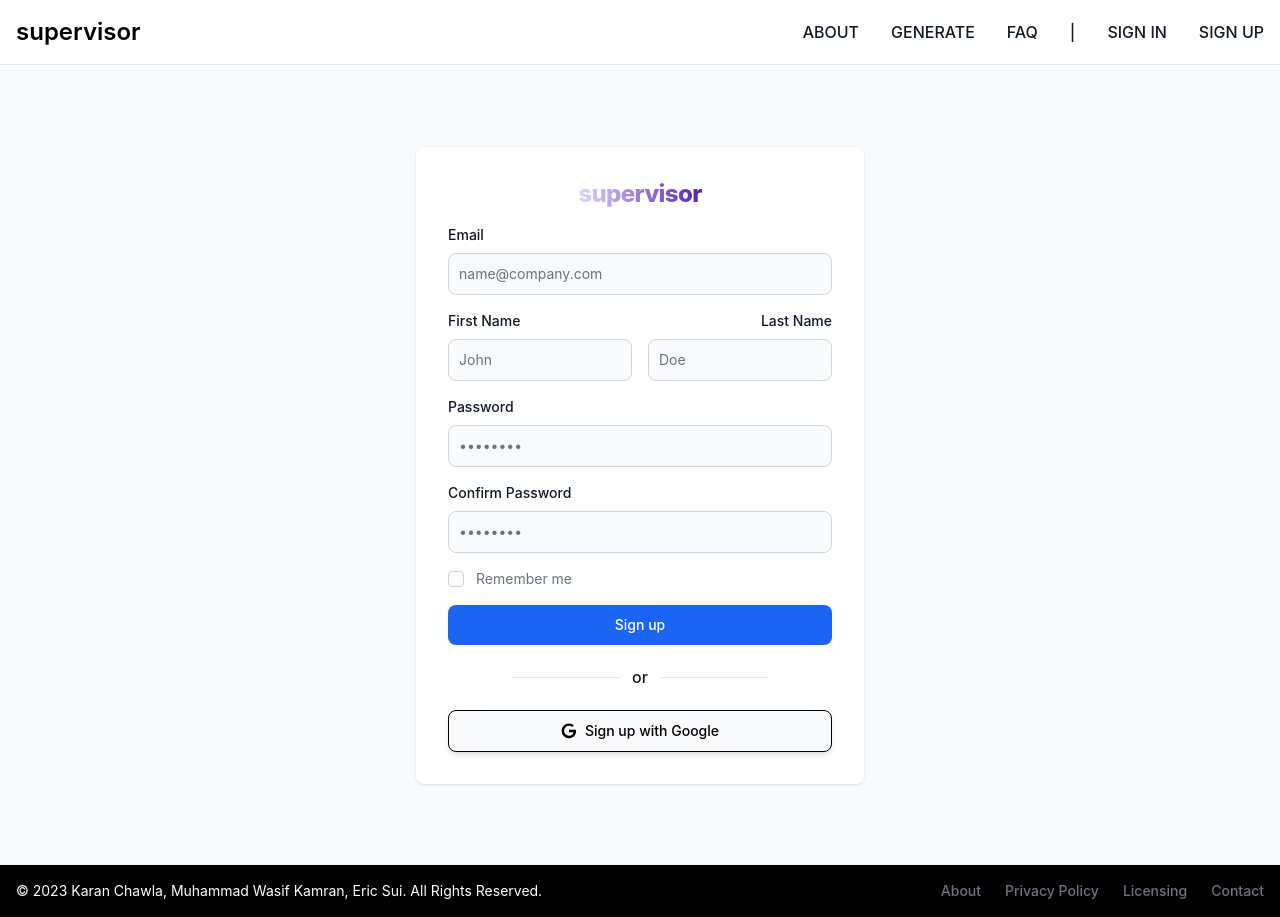
After one commit to muwasifk/supervision, a Django app: page /register/ in a window 1280 px wide. The commit adds this page. Run offline with Django 5.2, Linux system fonts and the light colour scheme; some libraries are stand-ins or nearby versions; some web fonts are replaced.

Commit message:
Rudimentary registration

```diff
--- a/core/views/__init__.py
+++ b/core/views/__init__.py
@@ -1 +1,2 @@
 from .generic import *
+from .authen import *
--- a/core/views/authen.py
+++ b/core/views/authen.py
@@ -0,0 +1,20 @@
+from django.shortcuts import render
+
+from django.views.generic import TemplateView, CreateView
+from django.contrib.auth.models import User
+
+class RegisterView(TemplateView):
+        template_name = "register.html"
+
+        def post(self, request):
+                data = request.POST.dict()
+
+                email = data.get("email")
+                fname = data.get("fname")
+                lname = data.get("lname")
+                password = data.get("password")
+                cpassword = data.get("cpassword")
+
+                user = User.objects.create_user(fname, email, password)
+
+                return render(request, self.template_name)
--- a/static/src/output.css
+++ b/static/src/output.css
@@ -896,8 +896,16 @@ input[type="range"]::-ms-fill-lower {
   position: static;
 }
 
+.absolute {
+  position: absolute;
+}
+
 .relative {
   position: relative;
+}
+
+.left-1\/2 {
+  left: 50%;
 }
 
 .z-40 {
@@ -962,6 +974,18 @@ input[type="range"]::-ms-fill-lower {
           margin-inline-end: 1rem;
 }
 
+.ml-2 {
+  margin-left: 0.5rem;
+}
+
+.ml-3 {
+  margin-left: 0.75rem;
+}
+
+.mr-2 {
+  margin-right: 0.5rem;
+}
+
 .mt-3 {
   margin-top: 0.75rem;
 }
@@ -1060,6 +1092,11 @@ input[type="range"]::-ms-fill-lower {
 
 .flex-grow {
   flex-grow: 1;
+}
+
+.-translate-x-1\/2 {
+  --tw-translate-x: -50%;
+  transform: translate(var(--tw-translate-x), var(--tw-translate-y)) rotate(var(--tw-rotate)) skewX(var(--tw-skew-x)) skewY(var(--tw-skew-y)) scaleX(var(--tw-scale-x)) scaleY(var(--tw-scale-y));
 }
 
 .rotate-180 {
@@ -1089,6 +1126,10 @@ input[type="range"]::-ms-fill-lower {
 
 .flex-wrap {
   flex-wrap: wrap;
+}
+
+.items-start {
+  align-items: flex-start;
 }
 
 .items-center {
@@ -1113,6 +1154,12 @@ input[type="range"]::-ms-fill-lower {
   margin-left: calc(0.75rem * calc(1 - var(--tw-space-x-reverse)));
 }
 
+.space-y-4 > :not([hidden]) ~ :not([hidden]) {
+  --tw-space-y-reverse: 0;
+  margin-top: calc(1rem * calc(1 - var(--tw-space-y-reverse)));
+  margin-bottom: calc(1rem * var(--tw-space-y-reverse));
+}
+
 .self-center {
   align-self: center;
 }
@@ -1205,16 +1252,21 @@ input[type="range"]::-ms-fill-lower {
   border-color: rgb(229 231 235 / var(--tw-border-opacity));
 }
 
+.border-gray-300 {
+  --tw-border-opacity: 1;
+  border-color: rgb(209 213 219 / var(--tw-border-opacity));
+}
+
+.border-gray-900 {
+  --tw-border-opacity: 1;
+  border-color: rgb(17 24 39 / var(--tw-border-opacity));
+}
+
 .border-white {
   --tw-border-opacity: 1;
   border-color: rgb(255 255 255 / var(--tw-border-opacity));
 }
 
-.border-gray-900 {
-  --tw-border-opacity: 1;
-  border-color: rgb(17 24 39 / var(--tw-border-opacity));
-}
-
 .bg-\[\#4285F4\] {
   --tw-bg-opacity: 1;
   background-color: rgb(66 133 244 / var(--tw-bg-opacity));
@@ -1223,6 +1275,11 @@ input[type="range"]::-ms-fill-lower {
 .bg-black {
   --tw-bg-opacity: 1;
   background-color: rgb(0 0 0 / var(--tw-bg-opacity));
+}
+
+.bg-blue-600 {
+  --tw-bg-opacity: 1;
+  background-color: rgb(28 100 242 / var(--tw-bg-opacity));
 }
 
 .bg-gray-200 {
@@ -1276,6 +1333,18 @@ input[type="range"]::-ms-fill-lower {
   --tw-gradient-stops: var(--tw-gradient-from), var(--tw-gradient-to);
 }
 
+.from-purple-300 {
+  --tw-gradient-from: #CABFFD var(--tw-gradient-from-position);
+  --tw-gradient-to: rgb(202 191 253 / 0) var(--tw-gradient-to-position);
+  --tw-gradient-stops: var(--tw-gradient-from), var(--tw-gradient-to);
+}
+
+.from-purple-200 {
+  --tw-gradient-from: #DCD7FE var(--tw-gradient-from-position);
+  --tw-gradient-to: rgb(220 215 254 / 0) var(--tw-gradient-to-position);
+  --tw-gradient-stops: var(--tw-gradient-from), var(--tw-gradient-to);
+}
+
 .to-blue-500 {
   --tw-gradient-to: #3F83F8 var(--tw-gradient-to-position);
 }
@@ -1286,6 +1355,10 @@ input[type="range"]::-ms-fill-lower {
 
 .to-purple-600 {
   --tw-gradient-to: #7E3AF2 var(--tw-gradient-to-position);
+}
+
+.to-purple-800 {
+  --tw-gradient-to: #5521B5 var(--tw-gradient-to-position);
 }
 
 .bg-clip-text {
@@ -1305,12 +1378,20 @@ input[type="range"]::-ms-fill-lower {
   padding: 0.5rem;
 }
 
+.p-2\.5 {
+  padding: 0.625rem;
+}
+
 .p-4 {
   padding: 1rem;
 }
 
 .p-5 {
   padding: 1.25rem;
+}
+
+.p-6 {
+  padding: 1.5rem;
 }
 
 .px-3 {
@@ -1328,6 +1409,11 @@ input[type="range"]::-ms-fill-lower {
   padding-right: 1.25rem;
 }
 
+.px-6 {
+  padding-left: 1.5rem;
+  padding-right: 1.5rem;
+}
+
 .py-16 {
   padding-top: 4rem;
   padding-bottom: 4rem;
@@ -1353,6 +1439,11 @@ input[type="range"]::-ms-fill-lower {
   padding-bottom: 1rem;
 }
 
+.py-8 {
+  padding-top: 2rem;
+  padding-bottom: 2rem;
+}
+
 .text-center {
   text-align: center;
 }
@@ -1387,6 +1478,10 @@ input[type="range"]::-ms-fill-lower {
   line-height: 1.75rem;
 }
 
+.font-bold {
+  font-weight: 700;
+}
+
 .font-extrabold {
   font-weight: 800;
 }
@@ -1421,6 +1516,10 @@ input[type="range"]::-ms-fill-lower {
 
 .leading-none {
   line-height: 1;
+}
+
+.leading-tight {
+  line-height: 1.25;
 }
 
 .tracking-tight {
@@ -1468,6 +1567,12 @@ input[type="range"]::-ms-fill-lower {
   box-shadow: var(--tw-ring-offset-shadow, 0 0 #0000), var(--tw-ring-shadow, 0 0 #0000), var(--tw-shadow);
 }
 
+.shadow-md {
+  --tw-shadow: 0 4px 6px -1px rgb(0 0 0 / 0.1), 0 2px 4px -2px rgb(0 0 0 / 0.1);
+  --tw-shadow-colored: 0 4px 6px -1px var(--tw-shadow-color), 0 2px 4px -2px var(--tw-shadow-color);
+  box-shadow: var(--tw-ring-offset-shadow, 0 0 #0000), var(--tw-ring-shadow, 0 0 #0000), var(--tw-shadow);
+}
+
 .transition-all {
   transition-property: all;
   transition-timing-function: cubic-bezier(0.4, 0, 0.2, 1);
@@ -1661,6 +1813,14 @@ input[type="range"]::-ms-fill-lower {
     margin-top: 0px;
   }
 
+  .sm\:max-w-md {
+    max-width: 28rem;
+  }
+
+  .sm\:p-8 {
+    padding: 2rem;
+  }
+
   .sm\:px-16 {
     padding-left: 4rem;
     padding-right: 4rem;
@@ -1678,6 +1838,11 @@ input[type="range"]::-ms-fill-lower {
   .sm\:text-3xl {
     font-size: 1.875rem;
     line-height: 2.25rem;
+  }
+
+  .sm\:text-sm {
+    font-size: 0.875rem;
+    line-height: 1.25rem;
   }
 }
 
@@ -1703,6 +1868,10 @@ input[type="range"]::-ms-fill-lower {
     display: none;
   }
 
+  .md\:h-screen {
+    height: 100vh;
+  }
+
   .md\:w-auto {
     width: auto;
   }
@@ -1725,6 +1894,12 @@ input[type="range"]::-ms-fill-lower {
     margin-left: calc(2rem * calc(1 - var(--tw-space-x-reverse)));
   }
 
+  .md\:space-y-6 > :not([hidden]) ~ :not([hidden]) {
+    --tw-space-y-reverse: 0;
+    margin-top: calc(1.5rem * calc(1 - var(--tw-space-y-reverse)));
+    margin-bottom: calc(1.5rem * var(--tw-space-y-reverse));
+  }
+
   .md\:border-0 {
     border-width: 0px;
   }
@@ -1746,6 +1921,11 @@ input[type="range"]::-ms-fill-lower {
   .md\:px-40 {
     padding-left: 10rem;
     padding-right: 10rem;
+  }
+
+  .md\:text-2xl {
+    font-size: 1.5rem;
+    line-height: 2rem;
   }
 
   .md\:text-3xl {
@@ -1803,6 +1983,11 @@ input[type="range"]::-ms-fill-lower {
     padding-right: 18rem;
   }
 
+  .lg\:py-0 {
+    padding-top: 0px;
+    padding-bottom: 0px;
+  }
+
   .lg\:text-4xl {
     font-size: 2.25rem;
     line-height: 2.5rem;
@@ -1829,6 +2014,12 @@ input[type="range"]::-ms-fill-lower {
   }
 }
 
+@media (min-width: 1280px) {
+  .xl\:p-0 {
+    padding: 0px;
+  }
+}
+
 .rtl\:space-x-reverse:where([dir="rtl"], [dir="rtl"] *) > :not([hidden]) ~ :not([hidden]) {
   --tw-space-x-reverse: 1;
 }
--- a/supervision/urls.py
+++ b/supervision/urls.py
@@ -23,4 +23,5 @@ urlpatterns = [
     path("", views.IndexView.as_view(), name="index"),
     path("about/", views.AboutView.as_view(), name="about"),
     path("faq/", views.FAQView.as_view(), name="faq"),
+    path("register/", views.RegisterView.as_view(), name="register")
 ]
--- /dev/null
+++ b/templates/register.html
@@ -0,0 +1,62 @@
+{% extends "_base.html" %}
+
+{% block content %}
+
+<section class="bg-gray-50 dark:bg-gray-900">
+        <div class="mx-auto flex flex-col items-center justify-center px-6 py-8 md:h-screen lg:py-0">
+          <div class="w-full rounded-lg bg-white shadow sm:max-w-md md:mt-0 xl:p-0 dark:border dark:border-gray-700 dark:bg-gray-800">
+            <div class="space-y-4 p-6 sm:p-8 md:space-y-6">
+              <div class="flex justify-center mx-auto font-bold leading-tight tracking-tight text-gray-900 md:text-2xl dark:text-white"><span class="mx-auto bg-gradient-to-r from-purple-200 to-purple-800 bg-clip-text text-transparent font-extrabold">supervisor</span></div>
+              <form class="space-y-4 md:space-y-6" action="#" method="post">
+                {% csrf_token %}
+                <div>
+                  <label for="email" class="mb-2 block text-sm font-medium text-gray-900 dark:text-white" id="email">Email</label>
+                  <input type="email" name="email" id="email" class="focus:ring-primary-600 focus:border-primary-600 block w-full rounded-lg border border-gray-300 bg-gray-50 p-2.5 text-gray-900 sm:text-sm dark:border-gray-600 dark:bg-gray-700 dark:text-white dark:placeholder-gray-400 dark:focus:border-blue-500 dark:focus:ring-blue-500" placeholder="name@company.com" required="" />
+                </div>
+                <div>
+                  <div class="flex justify-between">
+                    <label for="" class="mb-2 block text-sm font-medium text-gray-900 dark:text-white">First Name</label>
+                    <label for="" class="mb-2 block text-sm font-medium text-gray-900 dark:text-white">Last Name</label>
+                  </div>
+                  <div class="flex justify-between">
+                    <input type="" name="fname" id="fname" class="focus:ring-primary-600 focus:border-primary-600 mr-2 block w-1/2 rounded-lg border border-gray-300 bg-gray-50 p-2.5 text-gray-900 sm:text-sm dark:border-gray-600 dark:bg-gray-700 dark:text-white dark:placeholder-gray-400 dark:focus:border-blue-500 dark:focus:ring-blue-500" placeholder="John" required="" />
+                    <input type="" name="lname" id="lname" class="focus:ring-primary-600 focus:border-primary-600 ml-2 block w-1/2 rounded-lg border border-gray-300 bg-gray-50 p-2.5 text-gray-900 sm:text-sm dark:border-gray-600 dark:bg-gray-700 dark:text-white dark:placeholder-gray-400 dark:focus:border-blue-500 dark:focus:ring-blue-500" placeholder="Doe" required="" />
+                  </div>
+                </div>
+                <div></div>
+                <div>
+                  <label for="password" class="mb-2 block text-sm font-medium text-gray-900 dark:text-white">Password</label>
+                  <input type="password" name="password" id="password" placeholder="••••••••" class="focus:ring-primary-600 focus:border-primary-600 block w-full rounded-lg border border-gray-300 bg-gray-50 p-2.5 text-gray-900 sm:text-sm dark:border-gray-600 dark:bg-gray-700 dark:text-white dark:placeholder-gray-400 dark:focus:border-blue-500 dark:focus:ring-blue-500" required="" />
+                </div>
+                <div>
+                  <label for="password" class="mb-2 block text-sm font-medium text-gray-900 dark:text-white">Confirm Password</label>
+                  <input type="password" name="cpassword" id="cpassword" placeholder="••••••••" class="focus:ring-primary-600 focus:border-primary-600 block w-full rounded-lg border border-gray-300 bg-gray-50 p-2.5 text-gray-900 sm:text-sm dark:border-gray-600 dark:bg-gray-700 dark:text-white dark:placeholder-gray-400 dark:focus:border-blue-500 dark:focus:ring-blue-500" required="" />
+                </div>
+                <div class="flex items-center justify-between">
+                  <div class="flex items-start">
+                    <div class="flex h-5 items-center">
+                      <input id="remember" aria-describedby="remember" type="checkbox" class="focus:ring-3 focus:ring-primary-300 dark:focus:ring-primary-600 h-4 w-4 rounded border border-gray-300 bg-gray-50 dark:border-gray-600 dark:bg-gray-700 dark:ring-offset-gray-800" required="" />
+                    </div>
+                    <div class="ml-3 text-sm">
+                      <label for="remember" class="text-gray-500 dark:text-gray-300">Remember me</label>
+                    </div>
+                  </div>
+                </div>
+                <button type="submit" class="dark:bg-primary-600 dark:hover:bg-primary-700 dark:focus:ring-primary-800 w-full rounded-lg bg-blue-600 px-5 py-2.5 text-center text-sm font-medium text-white hover:bg-blue-700 focus:outline-none focus:ring-4 focus:ring-blue-300">Sign up</button>
+                <div class="inline-flex w-full items-center justify-center">
+                  <hr class="my-4 h-px w-64 border-0 bg-gray-200 dark:bg-gray-700" />
+                  <span class="absolute left-1/2 -translate-x-1/2 bg-white px-3 font-medium text-gray-900 dark:bg-gray-900 dark:text-white">or</span>
+                </div>
+                <button type="submit" class="dark:bg-primary-600 dark:hover:bg-primary-700 dark:focus:ring-primary-800 flex w-full items-center justify-center rounded-lg border border-black bg-gray-50 px-5 py-2.5 text-center text-sm font-medium text-black shadow-md hover:border-2 focus:outline-none focus:ring-4 focus:ring-blue-300">
+                  <svg class="me-2 h-4 w-4" aria-hidden="true" xmlns="http://www.w3.org/2000/svg" fill="black" viewBox="0 0 18 19">
+                    <path fill-rule="evenodd" d="M8.842 18.083a8.8 8.8 0 0 1-8.65-8.948 8.841 8.841 0 0 1 8.8-8.652h.153a8.464 8.464 0 0 1 5.7 2.257l-2.193 2.038A5.27 5.27 0 0 0 9.09 3.4a5.882 5.882 0 0 0-.2 11.76h.124a5.091 5.091 0 0 0 5.248-4.057L14.3 11H9V8h8.34c.066.543.095 1.09.088 1.636-.086 5.053-3.463 8.449-8.4 8.449l-.186-.002Z" clip-rule="evenodd" />
+                  </svg>
+                  Sign up with Google
+                </button>
+              </form>
+            </div>
+          </div>
+        </div>
+      </section>
+
+{% endblock content %}
```
Also changed, not shown: other parts of static/src/output.css (+59 -0 lines).
